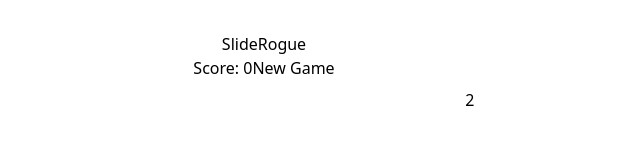
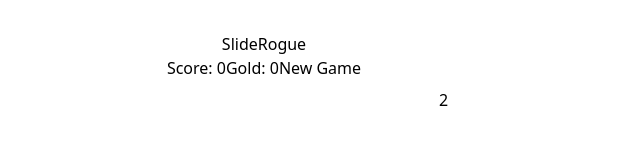
Before and after one commit to PAK90/sliderogue, a React (Vite) app: page / in a window 1280 px wide. Shown: the top 160 px of the page, without its empty margins (376-1016 px from the left). Built offline with nearby package versions, Linux system fonts and the light colour scheme.

Commit message:
Adds shuffling upgrade, $ tiles providing gold.

```diff
--- a/src/components/GameArea.tsx
+++ b/src/components/GameArea.tsx
@@ -6,7 +6,7 @@ import { useSwipeable } from "react-swipeable";
 import ShopDialog from "./ShopDialog.tsx";
 
 const GameArea = () => {
-  const { boardWidth, boardHeight, tiles, move, score, resetGame } =
+  const { boardWidth, boardHeight, tiles, move, score, gold, resetGame } =
     useGameStore();
 
   const handlers = useSwipeable({
@@ -47,6 +47,7 @@ const GameArea = () => {
   return (
     <div className="h-full" {...handlers}>
       {`Score: ${score}`}
+      {`Gold: ${gold}`}
       <ShopDialog />
       <button
         className="m-1 p-0.5 rounded bg-amber-200 duration-100 hover:bg-amber-300 "
--- a/src/components/ShopDialog.tsx
+++ b/src/components/ShopDialog.tsx
@@ -2,10 +2,10 @@ import { useGameStore } from "../state";
 import { Upgrade, upgrades } from "../upgrades.ts";
 
 function ShopDialog() {
-  const { shopping, closeShopping, score, applyUpgrade } = useGameStore();
+  const { shopping, closeShopping, gold, applyUpgrade } = useGameStore();
 
   const upgradeDisplay = (upgrade: Upgrade) => {
-    const disabled = (upgrade?.cost || 0) > score;
+    const disabled = (upgrade?.cost || 0) > gold;
     return (
       <div className={"m-1 p-1 bg-indigo-300 rounded-lg"}>
         <div className={"font-bold"}>{upgrade.name}</div>
@@ -16,7 +16,7 @@ function ShopDialog() {
           className={
             "text-amber-400 bg-indigo-500 cursor-pointer rounded-lg p-1"
           }
-        >{`${upgrade.cost} points`}</button>
+        >{`${upgrade.cost} gold`}</button>
       </div>
     );
   };
@@ -27,7 +27,7 @@ function ShopDialog() {
         hidden={!shopping}
         className="bg-gray-200 shadow-2xl absolute top-1/4 left-1/4 w-1/2 h-1/2 z-20"
       >
-        {`You have ${score} points to spend`}
+        {`You have ${gold} gold to spend`}
         {upgrades.map(upgradeDisplay)}
         <button onClick={closeShopping}>Close Shop</button>
       </div>
--- /dev/null
+++ b/src/helpers/addRandomTile.ts
@@ -0,0 +1,36 @@
+import { uniqueId } from "./uniqueId.ts";
+import chooseWeightedOption from "./chooseWeightedOption.ts";
+import { Tile } from "../state";
+
+export const addRandomTile = (tiles: Tile[], width: number, height: number) => {
+  // FIXME; this is awful
+  let potentialNewCellPos = {
+    x: Math.floor(Math.random() * width),
+    y: Math.floor(Math.random() * height),
+  };
+
+  while (
+    tiles.find(
+      (t) =>
+        t.position.x === potentialNewCellPos.x &&
+        t.position.y === potentialNewCellPos.y,
+    )
+  ) {
+    potentialNewCellPos = {
+      x: Math.floor(Math.random() * width),
+      y: Math.floor(Math.random() * height),
+    };
+  }
+
+  const tileOptions = [
+    { id: 2, weight: 80 },
+    { id: 4, weight: 10 },
+    { id: "$", weight: 5 },
+  ];
+
+  return {
+    id: uniqueId(),
+    value: chooseWeightedOption(tileOptions),
+    position: potentialNewCellPos,
+  };
+};
--- /dev/null
+++ b/src/helpers/uniqueId.ts
@@ -0,0 +1,8 @@
+export const uniqueId = (length = 16) => {
+  return parseInt(
+    Math.ceil(Math.random() * Date.now())
+      .toPrecision(length)
+      .toString()
+      .replace(".", ""),
+  );
+};
--- a/src/state/index.ts
+++ b/src/state/index.ts
@@ -1,8 +1,8 @@
 import { create } from "zustand";
 import { immer } from "zustand/middleware/immer";
-import chooseWeightedOption from "../helpers/chooseWeightedOption.ts";
+// import chooseWeightedOption from "../helpers/chooseWeightedOption.ts";
 import { Upgrade } from "../upgrades.ts";
-// import {WritableDraft} from "immer";
+import { addRandomTile } from "../helpers/addRandomTile.ts";
 
 type Direction = "up" | "down" | "left" | "right";
 
@@ -30,12 +30,12 @@ export type GameState = {
   boardWidth: number;
   boardHeight: number;
   score: number;
+  gold: number;
 
   shopping: { tileId: number; tier: string } | null;
 };
 
 export type Actions = {
-  // moveTile: (tile: Tile, newCoordinate: Coordinate) => void;
   move: (direction: Direction) => void;
   resetGame: () => void;
   openShopping: (tier: string, tileId: number) => void;
@@ -45,27 +45,17 @@ export type Actions = {
 
 export const useGameStore = create<GameState & Actions>()(
   immer((set) => ({
-    // tiles: {
-    //   'abc': {
-    //     position: {x: 0, y: 0},
-    //     id: 'abc',
-    //     value: 2,
-    //   }
-    // },
     tiles: [],
     boardHeight: 4,
     boardWidth: 4,
     score: 0,
+    gold: 0,
     shopping: null,
-
-    // moveTile: (tile: Tile, newCoordinate: Coordinate) => set(state => {
-    //   state.tiles[tile.id].position = newCoordinate;
-    // }),
 
     applyUpgrade: (upgrade: Upgrade) =>
       set((state) => {
         state = upgrade.stateUpdater(state);
-        state.score -= upgrade.cost;
+        state.gold -= upgrade.cost;
       }),
 
     openShopping: (tier: string, tileId: number) =>
@@ -152,9 +142,13 @@ export const useGameStore = create<GameState & Actions>()(
                   // update the score
                   state.score += tileHere.value;
                 } else {
+                  // we're assuming it's just the $ tiles here for now
                   tileHere.value =
                     nextPotentialTile.value.toString() +
                     tileHere.value.toString();
+
+                  // add gold equal to the amount of $$ signs combined
+                  state.gold += tileHere.value.length;
                 }
               } else {
                 tileHere.position = positions.farthest;
@@ -180,6 +174,7 @@ export const useGameStore = create<GameState & Actions>()(
     resetGame: () => {
       set((state) => {
         state.score = 0;
+        state.gold = 0;
         state.boardWidth = 4;
         state.boardHeight = 4;
         state.tiles = [];
@@ -200,48 +195,6 @@ export const useGameStore = create<GameState & Actions>()(
     },
   })),
 );
-
-const addRandomTile = (tiles: Tile[], width: number, height: number) => {
-  // FIXME; this is awful
-  let potentialNewCellPos = {
-    x: Math.floor(Math.random() * width),
-    y: Math.floor(Math.random() * height),
-  };
-
-  while (
-    tiles.find(
-      (t) =>
-        t.position.x === potentialNewCellPos.x &&
-        t.position.y === potentialNewCellPos.y,
-    )
-  ) {
-    potentialNewCellPos = {
-      x: Math.floor(Math.random() * width),
-      y: Math.floor(Math.random() * height),
-    };
-  }
-
-  const tileOptions = [
-    { id: 2, weight: 80 },
-    { id: 4, weight: 10 },
-    { id: "$", weight: 5 },
-  ];
-
-  return {
-    id: uniqueId(),
-    value: chooseWeightedOption(tileOptions),
-    position: potentialNewCellPos,
-  };
-};
-
-const uniqueId = (length = 16) => {
-  return parseInt(
-    Math.ceil(Math.random() * Date.now())
-      .toPrecision(length)
-      .toString()
-      .replace(".", ""),
-  );
-};
 
 const findFarthestPosition = (
   cell: Coordinate,
--- a/src/upgrades.ts
+++ b/src/upgrades.ts
@@ -1,5 +1,5 @@
 import { WritableDraft } from "immer";
-import { Actions, GameState } from "./state";
+import { Actions, GameState, Tile } from "./state";
 
 export type Upgrade = {
   name: string;
@@ -19,8 +19,8 @@ const widthUpgrade: Upgrade = {
     state.boardWidth++;
     return state;
   },
-  cost: 200,
-  tier: 1,
+  cost: 4,
+  tier: 2,
   weight: 100,
 };
 
@@ -31,9 +31,43 @@ const heightUpgrade: Upgrade = {
     state.boardHeight++;
     return state;
   },
-  cost: 200,
+  cost: 4,
+  tier: 2,
+  weight: 100,
+};
+
+const shuffle: Upgrade = {
+  name: "Shuffle",
+  description: "Randomises all the tile positions",
+  stateUpdater: (state: WritableDraft<GameState & Actions>) => {
+    const randomTiles: Tile[] = [];
+
+    state.tiles.forEach((tile) => {
+      let potentialNewCellPos = {
+        x: Math.floor(Math.random() * state.boardWidth),
+        y: Math.floor(Math.random() * state.boardHeight),
+      };
+      while (
+        randomTiles.find(
+          (t) =>
+            t.position.x === potentialNewCellPos.x &&
+            t.position.y === potentialNewCellPos.y,
+        )
+      ) {
+        potentialNewCellPos = {
+          x: Math.floor(Math.random() * state.boardWidth),
+          y: Math.floor(Math.random() * state.boardHeight),
+        };
+      }
+
+      randomTiles.push({ ...tile, position: potentialNewCellPos });
+    });
+    state.tiles = randomTiles;
+    return state;
+  },
+  cost: 2,
   tier: 1,
   weight: 100,
 };
 
-export const upgrades = [widthUpgrade, heightUpgrade];
+export const upgrades = [widthUpgrade, heightUpgrade, shuffle];
```
